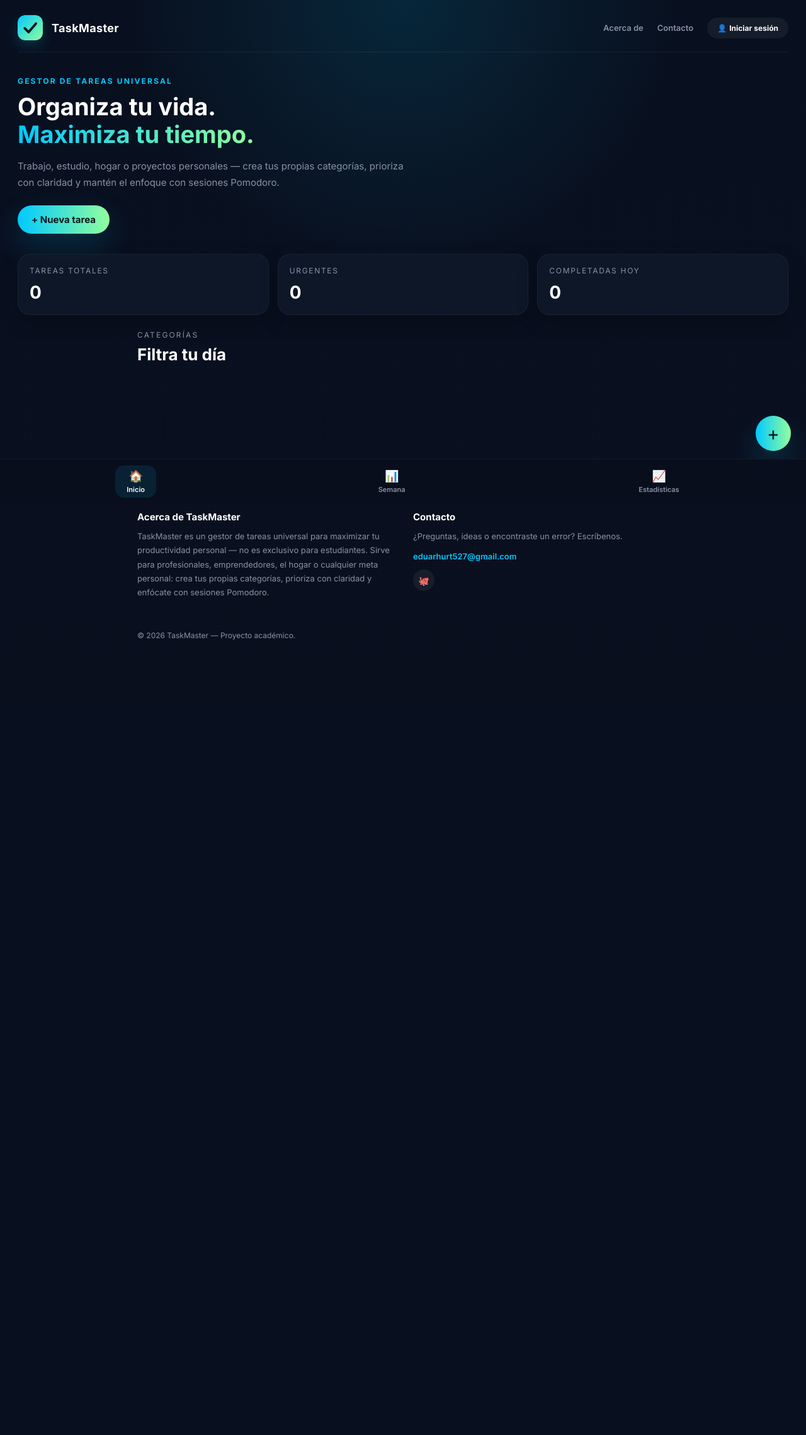
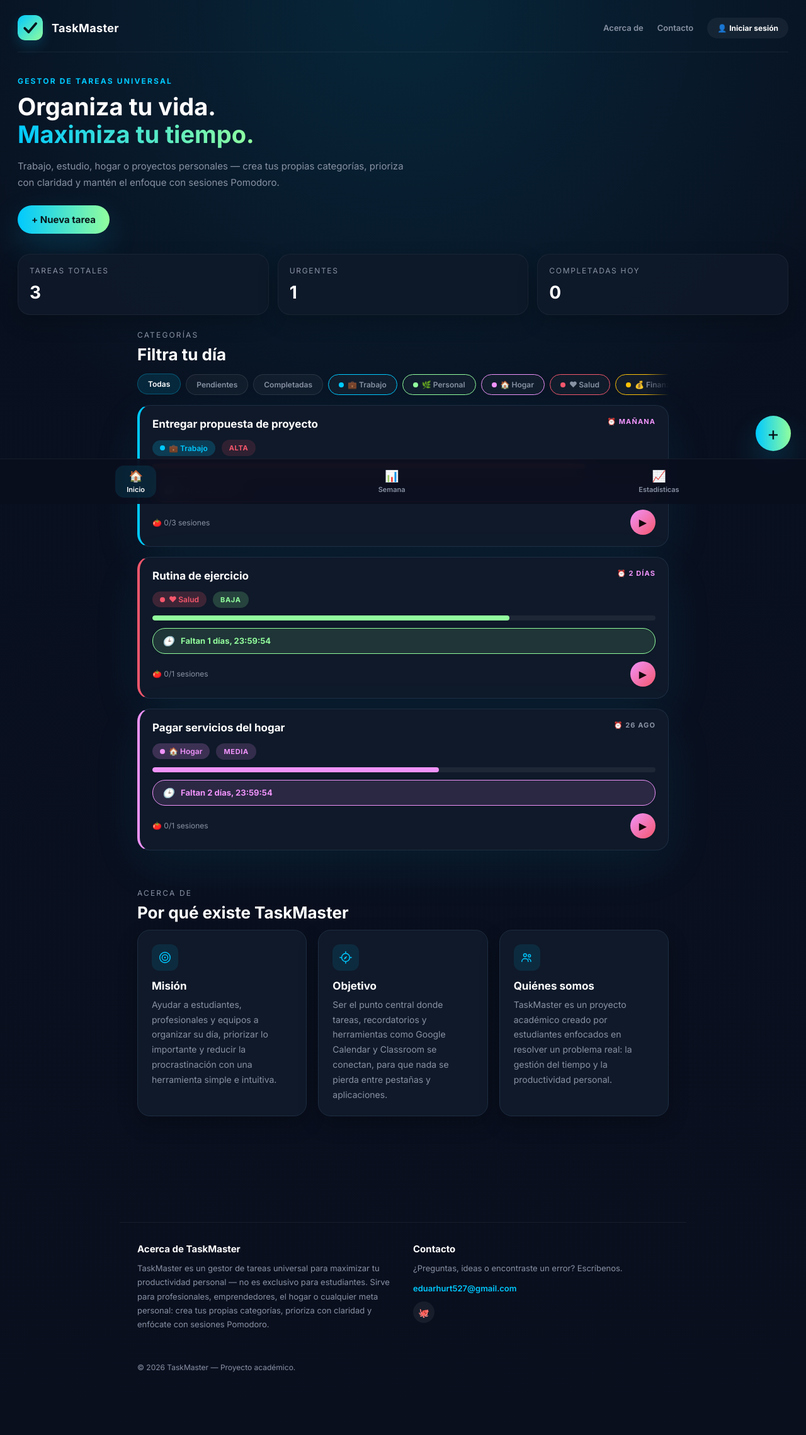
Before and after one commit to valeriafarinango0-cyber/TaskMaster-Web, a PHP site: page / in a window 1280 px wide. Shown: the whole page at 63% size. Before the commit the page ends 1016 px from the top, so only its background shows below. Run offline with PHP 8.4, Linux system fonts and the light colour scheme; data comes from the database, SQL or seed files in the repository; some libraries are stand-ins or nearby versions.

Commit message:
Sección Acerca de (Misión/Objetivo/Quiénes somos) y fix de typo en TaskModel
- Recupera una mejora que se había perdido localmente: sección "Acerca
  de" con tres tarjetas (Misión, Objetivo, Quiénes somos) al final de
  la vista de Inicio, con iconos SVG en línea consistentes con el
  resto de la app.
- Corrige un typo real en TaskModel.js (`aw fetch` en vez de
  `await fetch`) que rompía la carga de tareas desde la API.

Co-Authored-By: Claude Sonnet 5 <noreply@anthropic.com>

```diff
--- a/assets/css/main.css
+++ b/assets/css/main.css
@@ -343,6 +343,63 @@ img {
 .task-list {
   display: grid;
   gap: 16px;
+}
+
+/* ── ACERCA DE ──────────────────────────────────────────────────────────── */
+
+.about-section {
+  margin-top: 48px;
+}
+
+.about-grid {
+  display: grid;
+  grid-template-columns: repeat(3, minmax(0, 1fr));
+  gap: 18px;
+}
+
+.about-card {
+  background: var(--surface);
+  border: 1px solid var(--border);
+  border-radius: var(--radius-lg);
+  box-shadow: var(--shadow-soft);
+  padding: 22px;
+  transition: transform 0.2s ease, box-shadow 0.2s ease;
+}
+
+.about-card:hover {
+  transform: translateY(-3px);
+}
+
+.about-card__icon {
+  width: 42px;
+  height: 42px;
+  display: grid;
+  place-items: center;
+  border-radius: 12px;
+  background: rgba(0, 201, 255, 0.1);
+  color: var(--accent-start);
+  margin-bottom: 14px;
+}
+
+.about-card__icon svg {
+  width: 22px;
+  height: 22px;
+}
+
+.about-card h3 {
+  margin: 0 0 8px;
+  font-size: 17px;
+}
+
+.about-card p {
+  margin: 0;
+  color: var(--muted);
+  font-size: 14px;
+  line-height: 1.7;
+}
+
+@media (max-width: 860px) {
+  .about-grid { grid-template-columns: 1fr; }
 }
 
 .task-card {
--- a/assets/js/model/TaskModel.js
+++ b/assets/js/model/TaskModel.js
@@ -23,7 +23,7 @@ class TaskModel {
     // ── GET: todas las tareas ─────────────────────────────────────────────────
     async getAll() {
         try {
-            const res  = aw fetch(this.API_TAREAS, { credentials: 'include' });
+            const res  = await fetch(this.API_TAREAS, { credentials: 'include' });
             const data = await res.json();
             if (res.ok && data.success) {
                 this._tareas = data.tareas;
--- a/index.html
+++ b/index.html
@@ -64,6 +64,51 @@
       <div class="task-section">
         <div class="task-list" id="task-list"></div>
       </div>
+
+      <section class="about-section" id="acerca-de">
+        <div class="section-header">
+          <div>
+            <p class="section-label">ACERCA DE</p>
+            <h2>Por qué existe TaskMaster</h2>
+          </div>
+        </div>
+        <div class="about-grid">
+          <article class="about-card">
+            <span class="about-card__icon">
+              <svg viewBox="0 0 24 24" fill="none" xmlns="http://www.w3.org/2000/svg">
+                <circle cx="12" cy="12" r="9" stroke="currentColor" stroke-width="1.6"/>
+                <circle cx="12" cy="12" r="5" stroke="currentColor" stroke-width="1.6"/>
+                <circle cx="12" cy="12" r="1.4" fill="currentColor"/>
+              </svg>
+            </span>
+            <h3>Misión</h3>
+            <p>Ayudar a estudiantes, profesionales y equipos a organizar su día, priorizar lo importante y reducir la procrastinación con una herramienta simple e intuitiva.</p>
+          </article>
+          <article class="about-card">
+            <span class="about-card__icon">
+              <svg viewBox="0 0 24 24" fill="none" xmlns="http://www.w3.org/2000/svg">
+                <path d="M12 2v3M12 19v3M2 12h3M19 12h3" stroke="currentColor" stroke-width="1.6" stroke-linecap="round"/>
+                <circle cx="12" cy="12" r="7" stroke="currentColor" stroke-width="1.6"/>
+                <path d="M14.5 9.5l-2 4-4 2 2-4z" fill="currentColor"/>
+              </svg>
+            </span>
+            <h3>Objetivo</h3>
+            <p>Ser el punto central donde tareas, recordatorios y herramientas como Google Calendar y Classroom se conectan, para que nada se pierda entre pestañas y aplicaciones.</p>
+          </article>
+          <article class="about-card">
+            <span class="about-card__icon">
+              <svg viewBox="0 0 24 24" fill="none" xmlns="http://www.w3.org/2000/svg">
+                <circle cx="8.5" cy="8" r="2.6" stroke="currentColor" stroke-width="1.6"/>
+                <circle cx="16" cy="9" r="2.1" stroke="currentColor" stroke-width="1.6"/>
+                <path d="M3 19c0-3 2.5-5 5.5-5s5.5 2 5.5 5" stroke="currentColor" stroke-width="1.6" stroke-linecap="round"/>
+                <path d="M14.5 14.3c2.4.3 4 2 4 4.7" stroke="currentColor" stroke-width="1.6" stroke-linecap="round"/>
+              </svg>
+            </span>
+            <h3>Quiénes somos</h3>
+            <p>TaskMaster es un proyecto académico creado por estudiantes enfocados en resolver un problema real: la gestión del tiempo y la productividad personal.</p>
+          </article>
+        </div>
+      </section>
     </section>
 
     <!-- ═══════════ PANTALLA 4 — VISTA SEMANAL / ESTADÍSTICAS ═══════════ -->
@@ -102,7 +147,7 @@
   </main>
 
   <footer class="site-footer">
-    <div class="footer-section" id="acerca-de">
+    <div class="footer-section">
       <h3>Acerca de TaskMaster</h3>
       <p>TaskMaster es un gestor de tareas universal para maximizar tu productividad personal — no es exclusivo para estudiantes. Sirve para profesionales, emprendedores, el hogar o cualquier meta personal: crea tus propias categorías, prioriza con claridad y enfócate con sesiones Pomodoro.</p>
     </div>
```
